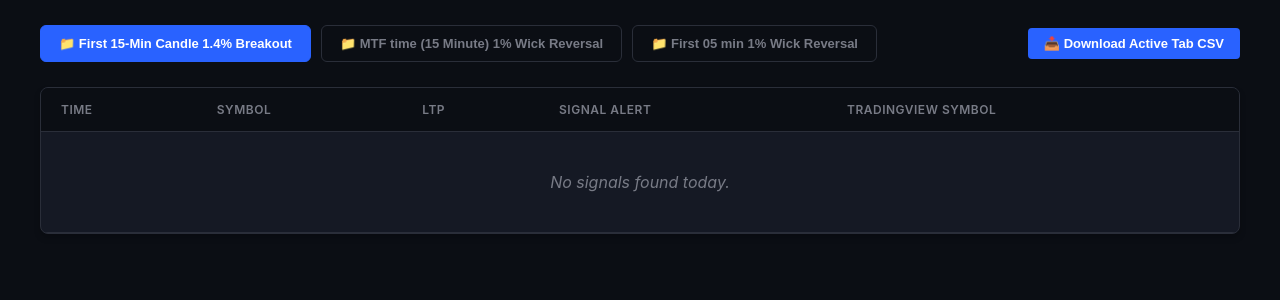
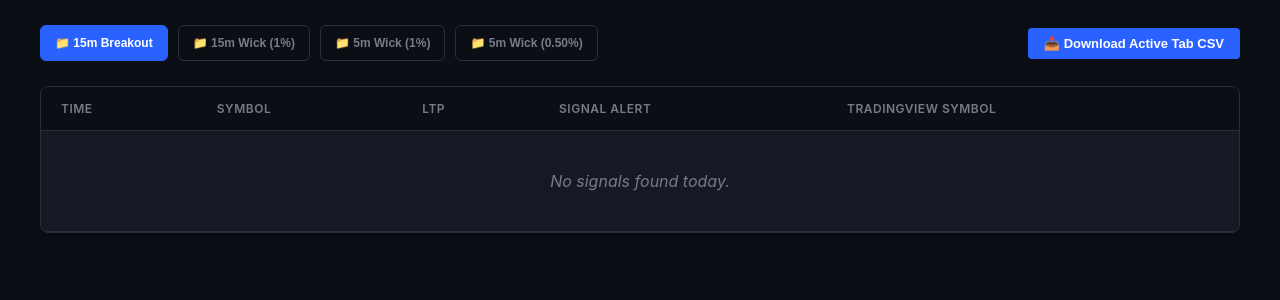
Before and after one commit to merasharemarket147/live-trading-dashboard, a Flask app: page / in a window 1280 px wide. Shown: the part 62-362 px from the top of the page. Run offline with Flask 3, Linux system fonts and the light colour scheme; data that the repository does not hold is empty.

Commit message:
Update index.html

```diff
--- a/templates/index.html
+++ b/templates/index.html
@@ -60,8 +60,8 @@
         .tabs { display: flex; gap: 10px; flex-wrap: wrap; }
         .tab-btn {
             background-color: transparent; border: 1px solid var(--border-color);
-            color: var(--text-muted); padding: 10px 18px; cursor: pointer;
-            border-radius: 6px; font-weight: 600; font-size: 13px; transition: all 0.2s ease;
+            color: var(--text-muted); padding: 10px 14px; cursor: pointer;
+            border-radius: 6px; font-weight: 600; font-size: 12px; transition: all 0.2s ease;
         }
         .tab-btn.active { background-color: var(--accent); color: #ffffff; border-color: var(--accent); }
         .tab-btn:hover:not(.active) { background-color: #1e222d; color: var(--text-main); }
@@ -101,9 +101,10 @@
         <!-- Action Bar with Tabs and Download Button -->
         <div class="action-bar">
             <div class="tabs">
-                <button class="tab-btn active" onclick="switchTab('tab15m', 'First_15Min_Breakout', event)">📁 First 15-Min Candle 1.4% Breakout</button>
-                <button class="tab-btn" onclick="switchTab('tabWick', 'MTF_15Min_Wick_Reversal', event)">📁 MTF time (15 Minute) 1% Wick Reversal</button>
-                <button class="tab-btn" onclick="switchTab('tab05m', 'First_05Min_Wick_Reversal', event)">📁 First 05 min 1% Wick Reversal</button>
+                <button class="tab-btn active" onclick="switchTab('tab15m', 'First_15Min_Breakout', event)">📁 15m Breakout</button>
+                <button class="tab-btn" onclick="switchTab('tabWick', 'MTF_15Min_Wick_Reversal', event)">📁 15m Wick (1%)</button>
+                <button class="tab-btn" onclick="switchTab('tab05m1pct', 'First_05Min_Wick_1pct', event)">📁 5m Wick (1%)</button>
+                <button class="tab-btn" onclick="switchTab('tab05m050pct', 'MTF_05Min_0.50pct_Wick', event)">📁 5m Wick (0.50%)</button>
             </div>
             <button onclick="downloadCSV()" class="btn download-btn">📥 Download Active Tab CSV</button>
         </div>
@@ -133,12 +134,24 @@
         </div>
 
         <!-- Tab 3: First 05 min 1% Wick Reversal -->
-        <div id="tab05m" class="table-container">
+        <div id="tab05m1pct" class="table-container">
             <table>
                 <thead>
                     <tr><th>Time</th><th>Symbol</th><th>LTP</th><th>Signal Alert</th><th>TradingView Symbol</th></tr>
                 </thead>
-                <tbody id="body05m">
+                <tbody id="body05m1pct">
+                    <tr><td colspan="5" class="empty-msg">Waiting for Cloud Data...</td></tr>
+                </tbody>
+            </table>
+        </div>
+
+        <!-- Tab 4: MTF 05 min 0.50% Wick Reversal -->
+        <div id="tab05m050pct" class="table-container">
+            <table>
+                <thead>
+                    <tr><th>Time</th><th>Symbol</th><th>LTP</th><th>Signal Alert</th><th>TradingView Symbol</th></tr>
+                </thead>
+                <tbody id="body05m050pct">
                     <tr><td colspan="5" class="empty-msg">Waiting for Cloud Data...</td></tr>
                 </tbody>
             </table>
@@ -162,8 +175,11 @@
             } else if(tabId === 'tabWick') {
                 currentActiveSource = "scanner_15m_wick";
                 currentFileName = fileName;
-            } else if(tabId === 'tab05m') {
-                currentActiveSource = "scanner_05m_wick";
+            } else if(tabId === 'tab05m1pct') {
+                currentActiveSource = "scanner_05m_wick_1pct";
+                currentFileName = fileName;
+            } else if(tabId === 'tab05m050pct') {
+                currentActiveSource = "scanner_05m_wick_050pct";
                 currentFileName = fileName;
             }
         }
@@ -193,13 +209,15 @@
 
                 let body15m = document.getElementById('body15m');
                 let bodyWick = document.getElementById('bodyWick');
-                let body05m = document.getElementById('body05m');
+                let body05m1pct = document.getElementById('body05m1pct');
+                let body05m050pct = document.getElementById('body05m050pct');
 
                 body15m.innerHTML = "";
                 bodyWick.innerHTML = "";
-                body05m.innerHTML = "";
+                body05m1pct.innerHTML = "";
+                body05m050pct.innerHTML = "";
 
-                let c15 = false, cWick = false, c05 = false;
+                let c15 = false, cWick = false, c05_1 = false, c05_05 = false;
 
                 globalData.forEach(item => {
                     let tvSymbol = `NSE:${item.symbol},`;
@@ -217,15 +235,19 @@
                     } else if(item.source === "scanner_15m_wick") {
                         bodyWick.innerHTML += row;
                         cWick = true;
-                    } else if(item.source === "scanner_05m_wick") {
-                        body05m.innerHTML += row;
-                        c05 = true;
+                    } else if(item.source === "scanner_05m_wick_1pct") {
+                        body05m1pct.innerHTML += row;
+                        c05_1 = true;
+                    } else if(item.source === "scanner_05m_wick_050pct") {
+                        body05m050pct.innerHTML += row;
+                        c05_05 = true;
                     }
                 });
 
                 if(!c15) body15m.innerHTML = `<tr><td colspan="5" class="empty-msg">No signals found today.</td></tr>`;
                 if(!cWick) bodyWick.innerHTML = `<tr><td colspan="5" class="empty-msg">No signals found today.</td></tr>`;
-                if(!c05) body05m.innerHTML = `<tr><td colspan="5" class="empty-msg">No signals found today.</td></tr>`;
+                if(!c05_1) body05m1pct.innerHTML = `<tr><td colspan="5" class="empty-msg">No signals found today.</td></tr>`;
+                if(!c05_05) body05m050pct.innerHTML = `<tr><td colspan="5" class="empty-msg">No signals found today.</td></tr>`;
 
             } catch (error) {
                 console.error("Sync Error:", error);
```
